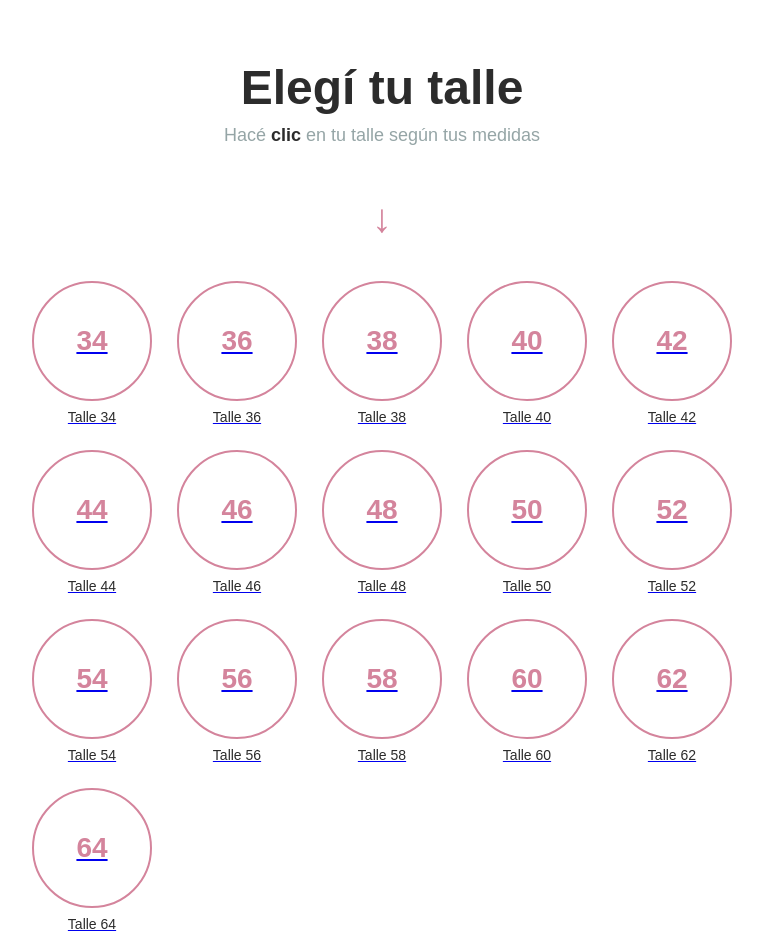
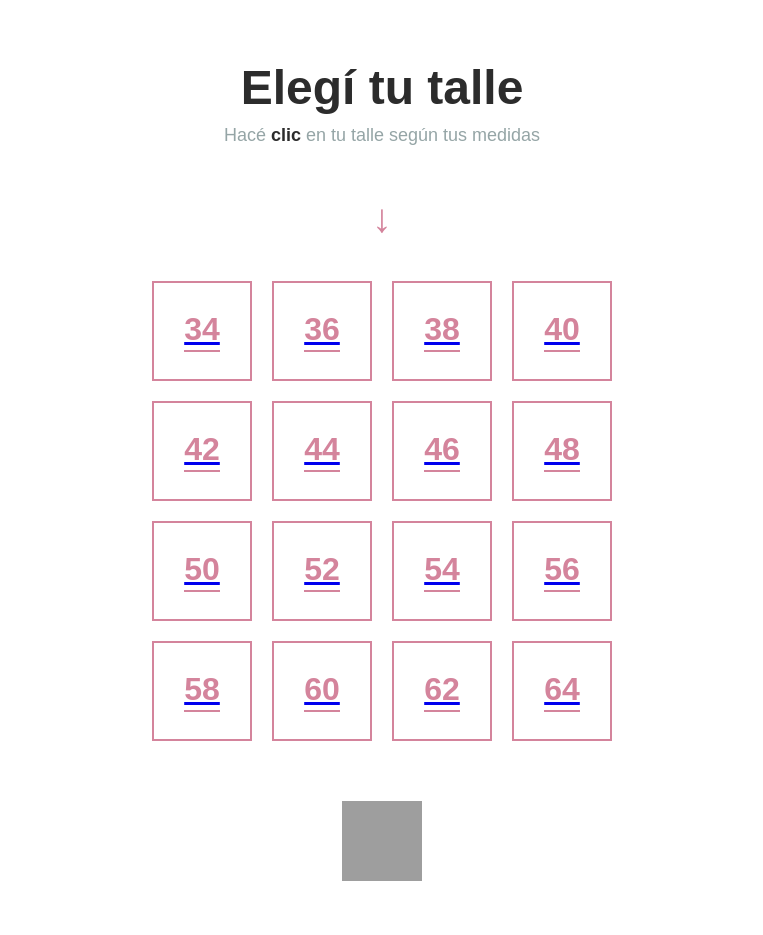
Before and after one commit to nethanshinobu-max/margus-talles, a plain HTML site: page cenith0.html in a window 1280 px wide. Shown: the top 935 px of the page, without its empty margins (258-1021 px from the left). Drawn offline with Linux system fonts and the light colour scheme; grey boxes are pictures that could not be loaded.

Commit message:
Refactor styles and update element classes

```diff
--- a/cenith0.html
+++ b/cenith0.html
@@ -12,20 +12,20 @@
         }
         body {
             font-family: 'Montserrat', Arial, sans-serif;
-            background:  #fff;
+            background:   #fff;
             padding: 60px 20px;
             text-align: center;
         }
         h1 {
             font-size: 48px;
             color: #2c2c2c;
-            margin:  0 0 10px 0;
+            margin:   0 0 10px 0;
             font-weight: 600;
         }
         h2 {
-            font-size:  18px;
+            font-size:   18px;
             color: #95a5a6;
-            margin: 0 0 50px 0;
+            margin:  0 0 50px 0;
             font-weight: 300;
         }
         h2 strong {
@@ -39,20 +39,18 @@
         }
         .talles-grid {
             display: grid;
-            grid-template-columns: repeat(auto-fit, minmax(120px, 120px));
-            gap: 25px;
+            grid-template-columns: repeat(4, 100px);
+            gap: 20px;
             justify-content: center;
-            max-width: 700px;
+            max-width: 500px;
             margin: 0 auto 60px;
         }
-        . talle-link {
+        .  talle-link {
             text-decoration: none;
-            text-align: center;
         }
-        .circulo {
-            width: 120px;
-            height: 120px;
-            border-radius: 50%;
+        .cuadrado {
+            width: 100px;
+            height: 100px;
             background: transparent;
             border: 2px solid #d4849c;
             display: flex;
@@ -60,26 +58,23 @@
             justify-content: center;
             transition: all 0.3s ease;
             cursor: pointer;
-            margin: 0 auto 8px;
         }
-        . circulo:hover {
+        .cuadrado:hover {
             background: #d4849c;
-            transform: translateY(-3px);
-            box-shadow:  0 8px 20px rgba(212, 132, 156, 0.3);
+            transform: translateY(-2px);
+            box-shadow:   0 5px 15px rgba(212, 132, 156, 0.3);
         }
-        .circulo span {
-            font-size: 28px;
+        .cuadrado span {
+            font-size: 32px;
             color: #d4849c;
             font-weight: 600;
-            transition: color 0.3s ease;
+            border-bottom: 2px solid #d4849c;
+            padding-bottom: 2px;
+            transition: all 0.3s ease;
         }
-        .circulo:hover span {
+        .cuadrado:hover span {
             color: #fff;
-        }
-        .talle-label {
-            font-size: 14px;
-            color: #2c2c2c;
-            font-weight: 500;
+            border-bottom-color: #fff;
         }
         .corazon {
             margin-top: 60px;
@@ -91,17 +86,16 @@
             h2 {
                 font-size: 16px;
             }
-            . talles-grid {
-                grid-template-columns: repeat(3, 90px);
-                gap: 18px;
+            .  talles-grid {
+                grid-template-columns: repeat(3, 80px);
+                gap: 15px;
             }
-            . circulo {
-                width: 90px;
-                height: 90px;
-                border:  2px solid #d4849c;
+            .  cuadrado {
+                width: 80px;
+                height: 80px;
             }
-            .circulo span {
-                font-size: 22px;
+            .cuadrado span {
+                font-size: 24px;
             }
         }
     </style>
@@ -113,83 +107,67 @@
 
     <div class="talles-grid">
         <a href="https://margusoficial.com/marcas/cenitho/? Talles=34" target="_blank" class="talle-link">
-            <div class="circulo"><span>34</span></div>
-            <div class="talle-label">Talle 34</div>
+            <div class="cuadrado"><span>34</span></div>
         </a>
 
         <a href="https://margusoficial.com/marcas/cenitho/?Talles=36" target="_blank" class="talle-link">
-            <div class="circulo"><span>36</span></div>
-            <div class="talle-label">Talle 36</div>
+            <div class="cuadrado"><span>36</span></div>
         </a>
 
         <a href="https://margusoficial.com/marcas/cenitho/?Talles=38" target="_blank" class="talle-link">
-            <div class="circulo"><span>38</span></div>
-            <div class="talle-label">Talle 38</div>
+            <div class="cuadrado"><span>38</span></div>
         </a>
 
-        <a href="https://margusoficial.com/marcas/cenitho/? Talles=40" target="_blank" class="talle-link">
-            <div class="circulo"><span>40</span></div>
-            <div class="talle-label">Talle 40</div>
+        <a href="https://margusoficial.com/marcas/cenitho/?Talles=40" target="_blank" class="talle-link">
+            <div class="cuadrado"><span>40</span></div>
         </a>
 
         <a href="https://margusoficial.com/marcas/cenitho/?Talles=42" target="_blank" class="talle-link">
-            <div class="circulo"><span>42</span></div>
-            <div class="talle-label">Talle 42</div>
+            <div class="cuadrado"><span>42</span></div>
         </a>
 
-        <a href="https://margusoficial.com/marcas/cenitho/? Talles=44" target="_blank" class="talle-link">
-            <div class="circulo"><span>44</span></div>
-            <div class="talle-label">Talle 44</div>
+        <a href="https://margusoficial.com/marcas/cenitho/?Talles=44" target="_blank" class="talle-link">
+            <div class="cuadrado"><span>44</span></div>
         </a>
 
         <a href="https://margusoficial.com/marcas/cenitho/?Talles=46" target="_blank" class="talle-link">
-            <div class="circulo"><span>46</span></div>
-            <div class="talle-label">Talle 46</div>
+            <div class="cuadrado"><span>46</span></div>
         </a>
 
         <a href="https://margusoficial.com/marcas/cenitho/?Talles=48" target="_blank" class="talle-link">
-            <div class="circulo"><span>48</span></div>
-            <div class="talle-label">Talle 48</div>
+            <div class="cuadrado"><span>48</span></div>
         </a>
 
         <a href="https://margusoficial.com/marcas/cenitho/?Talles=50" target="_blank" class="talle-link">
-            <div class="circulo"><span>50</span></div>
-            <div class="talle-label">Talle 50</div>
+            <div class="cuadrado"><span>50</span></div>
         </a>
 
-        <a href="https://margusoficial.com/marcas/cenitho/? Talles=52" target="_blank" class="talle-link">
-            <div class="circulo"><span>52</span></div>
-            <div class="talle-label">Talle 52</div>
+        <a href="https://margusoficial.com/marcas/cenitho/?Talles=52" target="_blank" class="talle-link">
+            <div class="cuadrado"><span>52</span></div>
         </a>
 
         <a href="https://margusoficial.com/marcas/cenitho/?Talles=54" target="_blank" class="talle-link">
-            <div class="circulo"><span>54</span></div>
-            <div class="talle-label">Talle 54</div>
+            <div class="cuadrado"><span>54</span></div>
         </a>
 
         <a href="https://margusoficial.com/marcas/cenitho/?Talles=56" target="_blank" class="talle-link">
-            <div class="circulo"><span>56</span></div>
-            <div class="talle-label">Talle 56</div>
+            <div class="cuadrado"><span>56</span></div>
         </a>
 
         <a href="https://margusoficial.com/marcas/cenitho/?Talles=58" target="_blank" class="talle-link">
-            <div class="circulo"><span>58</span></div>
-            <div class="talle-label">Talle 58</div>
+            <div class="cuadrado"><span>58</span></div>
         </a>
 
-        <a href="https://margusoficial.com/marcas/cenitho/? Talles=60" target="_blank" class="talle-link">
-            <div class="circulo"><span>60</span></div>
-            <div class="talle-label">Talle 60</div>
+        <a href="https://margusoficial.com/marcas/cenitho/?Talles=60" target="_blank" class="talle-link">
+            <div class="cuadrado"><span>60</span></div>
         </a>
 
         <a href="https://margusoficial.com/marcas/cenitho/?Talles=62" target="_blank" class="talle-link">
-            <div class="circulo"><span>62</span></div>
-            <div class="talle-label">Talle 62</div>
+            <div class="cuadrado"><span>62</span></div>
         </a>
 
         <a href="https://margusoficial.com/marcas/cenitho/?Talles=64" target="_blank" class="talle-link">
-            <div class="circulo"><span>64</span></div>
-            <div class="talle-label">Talle 64</div>
+            <div class="cuadrado"><span>64</span></div>
         </a>
     </div>
 
```
